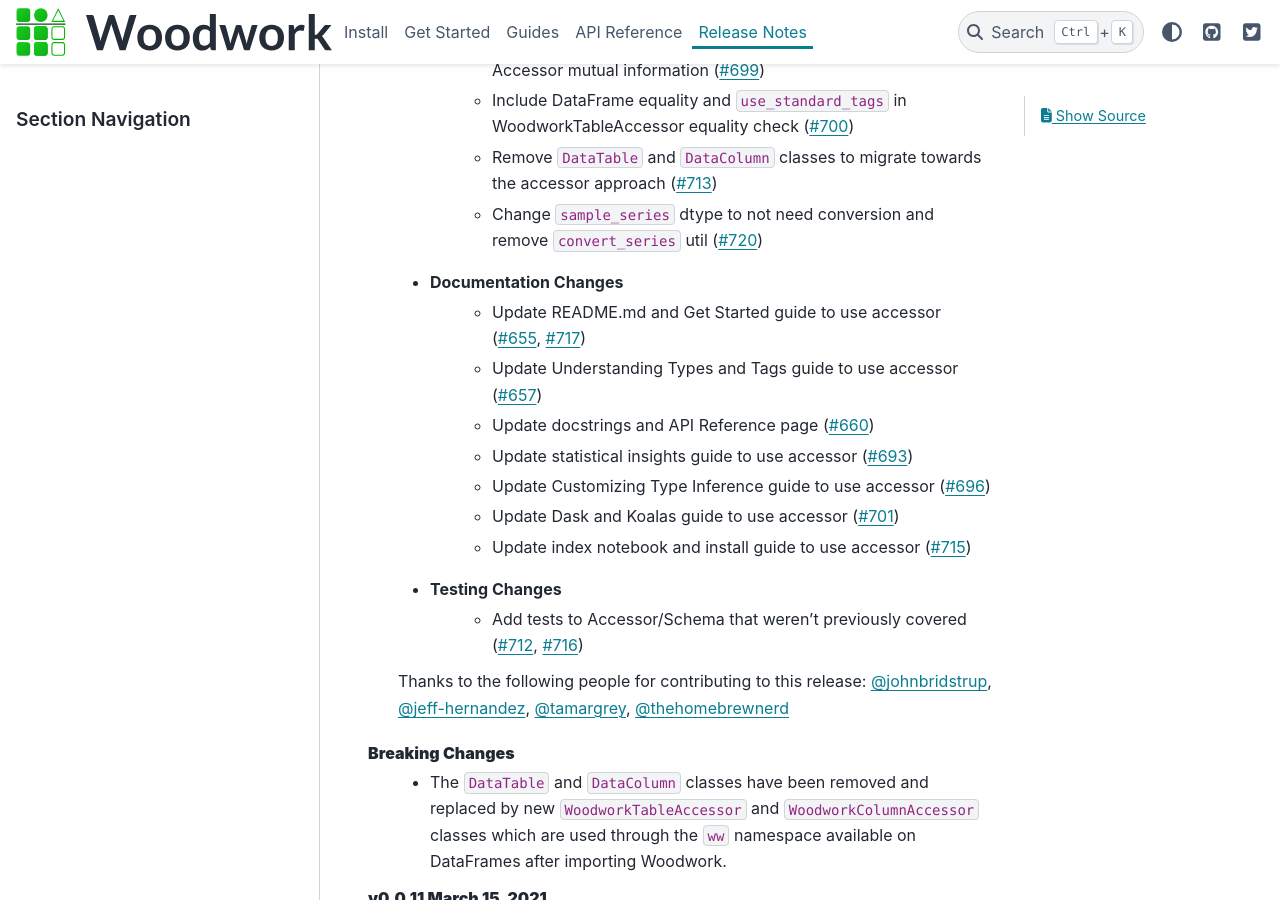
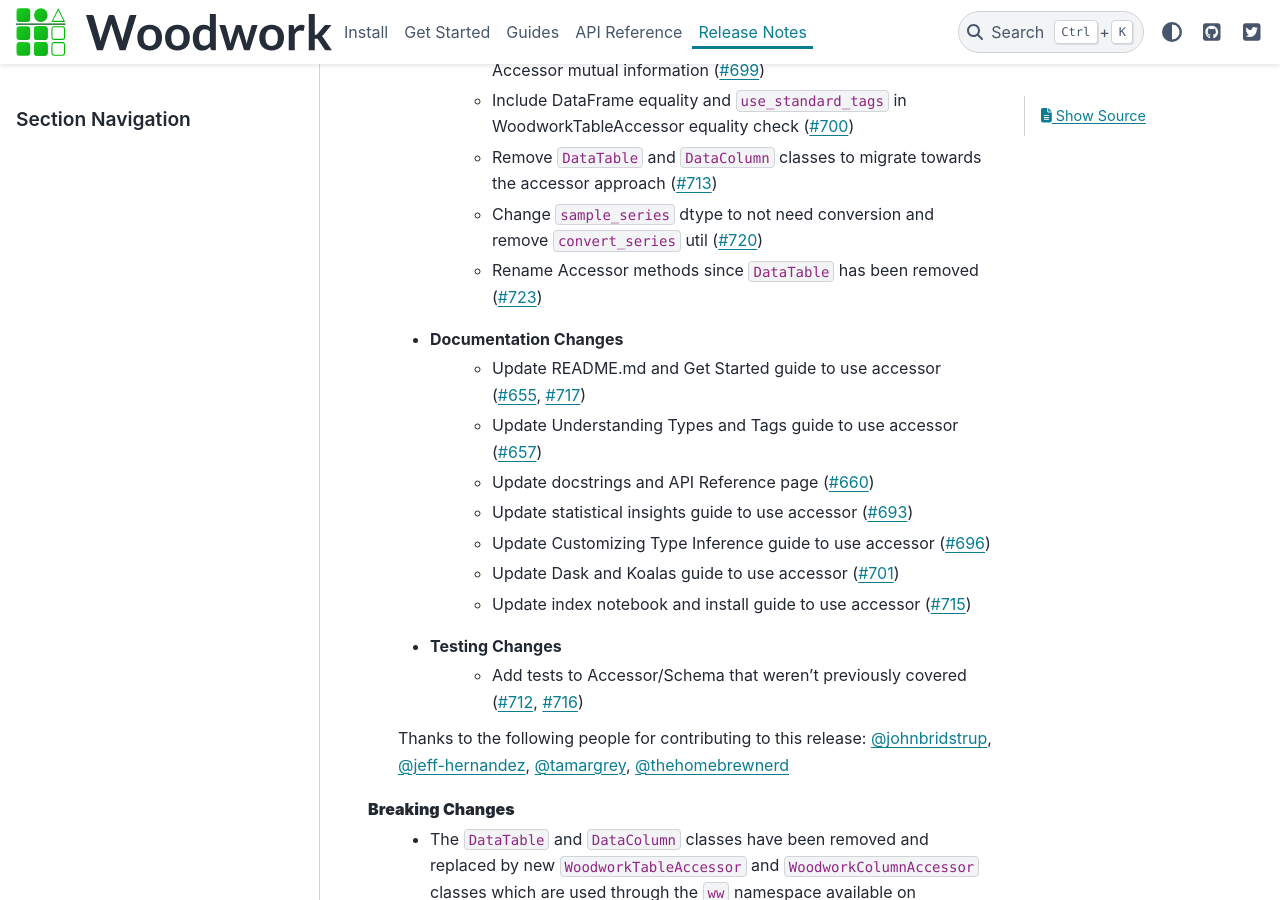
Before and after one commit to alteryx/woodwork, a Sphinx documentation site: the page built from docs/source/release_notes.rst, in a window 1280 px wide and 900 px high, scrolled down 2281 px. Built offline with Sphinx 7.4.7 and the PyData theme 0.15.4, drawn with Linux system fonts in a browser that asks for light colours; comment, search, counter and statistics services are not loaded.

Commit message:
update release notes

```diff
--- a/docs/source/release_notes.rst
+++ b/docs/source/release_notes.rst
@@ -58,6 +58,7 @@ Release Notes
         * Include DataFrame equality and ``use_standard_tags`` in WoodworkTableAccessor equality check (:pr:`700`)
         * Remove ``DataTable`` and ``DataColumn`` classes to migrate towards the accessor approach (:pr:`713`)
         * Change ``sample_series`` dtype to not need conversion and remove ``convert_series`` util (:pr:`720`)
+        * Rename Accessor methods since ``DataTable`` has been removed (:pr:`723`)
     * Documentation Changes
         * Update README.md and Get Started guide to use accessor (:pr:`655`, :pr:`717`)
         * Update Understanding Types and Tags guide to use accessor (:pr:`657`)
```
